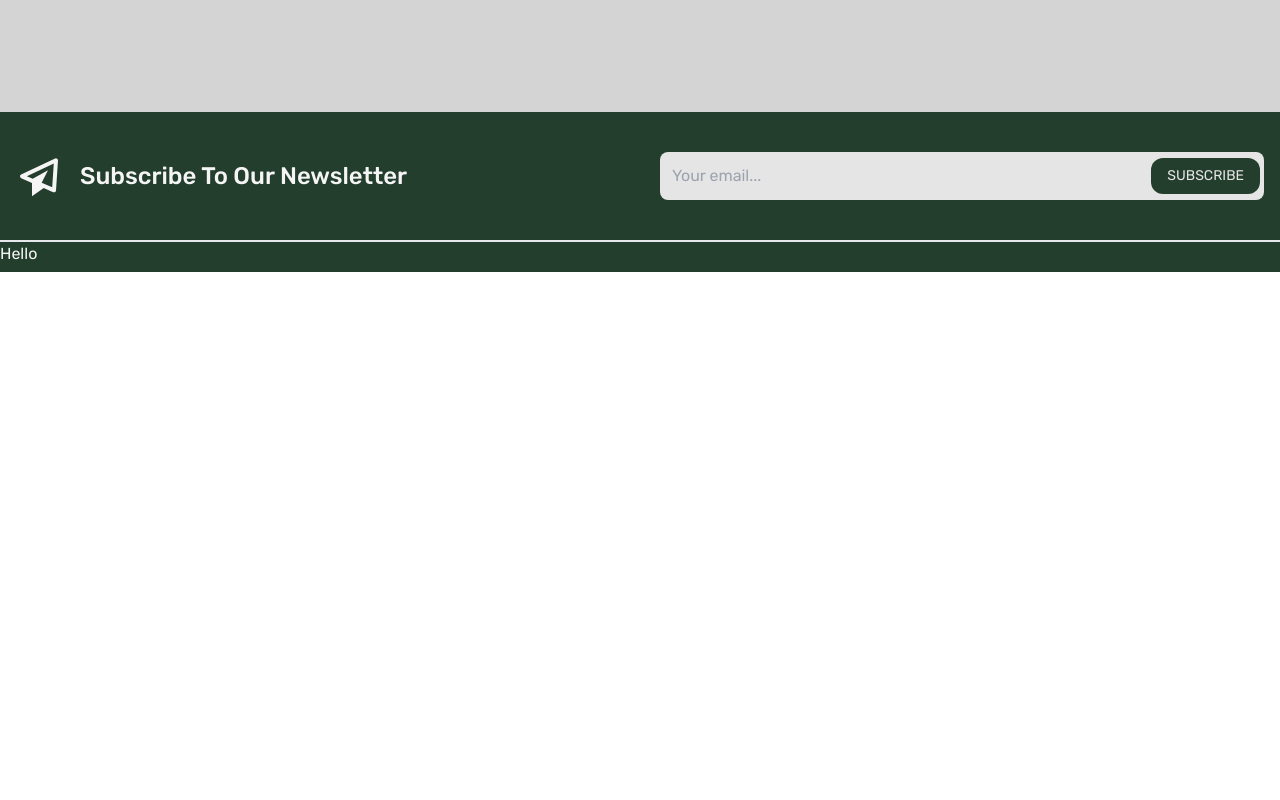
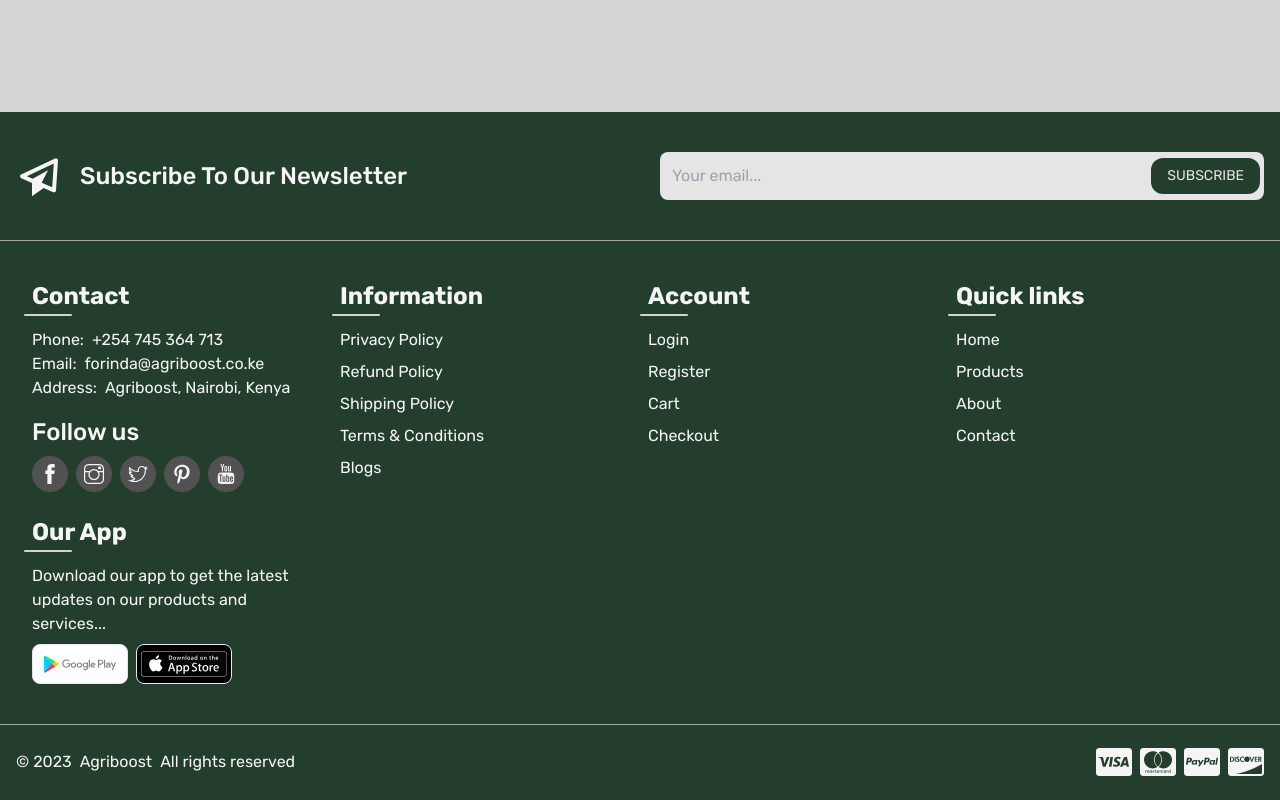
Before and after one commit to forinda/agriboost.co.ke, a React (Vite) app: page /shop in a window 1280 px wide. Shown: the part 552-1352 px from the top of the page. Before the commit the page ends 824 px from the top, so only its background shows below. Built offline with nearby package versions, Linux system fonts and the light colour scheme; no server answers; a web font is replaced by a local one; what tw-elements would draw is missing.

Commit message:
feat: Complete footer layout

```diff
--- /dev/null
+++ b/src/pages/shop/components/FooterColHeader.tsx
@@ -0,0 +1,19 @@
+import React from "react";
+
+type SectionHeaderProps = {
+  title: string;
+};
+
+const FooterColHeader: React.FunctionComponent<SectionHeaderProps> = ({
+  title,
+}) => {
+  return (
+    <div>
+      <h1 className="text-xl mb-4 md:text-2xl font-bold relative before:h-[2px] before:-left-2 before:bg-neutral-300 before:w-12 before:absolute before:rounded before:-bottom-1">
+        {title}
+      </h1>
+    </div>
+  );
+};
+
+export default FooterColHeader;
--- /dev/null
+++ b/src/pages/shop/components/Hr.tsx
@@ -0,0 +1,9 @@
+import React from 'react'
+
+const Hr = () => {
+  return (
+    <hr className="border-none bg-neutral-400 h-[.1px]" />
+  )
+}
+
+export default Hr
--- a/src/pages/shop/components/ShopFooter.tsx
+++ b/src/pages/shop/components/ShopFooter.tsx
@@ -1,7 +1,17 @@
+import moment from "moment";
 import React from "react";
 import { BiPaperPlane } from "react-icons/bi";
-import { Form } from "react-router-dom";
-import Input from "../../../shared/components/Input";
+import {
+  FaCcDiscover,
+  FaCcMastercard,
+  FaCcPaypal,
+  FaCcVisa,
+
+} from "react-icons/fa";
+import { Form, Link } from "react-router-dom";
+import { footerPolicies, footerSocials } from "../data/footerdata";
+import FooterColHeader from "./FooterColHeader";
+import Hr from "./Hr";
 
 const ShopFooter = () => {
   return (
@@ -26,11 +36,124 @@ const ShopFooter = () => {
           </button>
         </Form>
       </div>
-      <hr />
+      <Hr />
       {/* Section 2 */}
-      <hr />
+      <div className="container mx-auto py-10 px-4 grid grid-cols-1 gap-4 md:px-8 sm:grid-cols-2 md:grid-cols-[repeat(auto-fit,minmax(250px,1fr))] justify-center">
+        {/* Contact  */}
+        <div className="">
+          <FooterColHeader title="Contact" />
+          <div className="flex items-center gap-2">
+            <span>Phone:</span>
+            <span>+254 745 364 713</span>
+          </div>
+          <div className="flex items-center gap-2">
+            <span>Email:</span>
+            <span>
+              <a href="mailto:forinda@agriboost.co.ke">
+                forinda@agriboost.co.ke
+              </a>
+            </span>
+          </div>
+          <div className="flex items-center gap-2">
+            <span>Address:</span>
+            <span>Agriboost, Nairobi, Kenya</span>
+          </div>
+          <div className="mt-4">
+            <h3 className="text-2xl font-medium">Follow us</h3>
+            <div className="flex items-center gap-2 py-2">
+              {footerSocials.map(({ Icon, name, link }) => (
+                <a
+                  href={link ?? "#"}
+                  key={name}
+                  className="bg-neutral-600 p-2 rounded-full"
+                >
+                  <Icon className="text-xl" />
+                </a>
+              ))}
+            </div>
+          </div>
+        </div>
+        {/* Information */}
+        <div>
+          <FooterColHeader title="Information" />
+          <div className="flex flex-col gap-2">
+            {footerPolicies.map(({ name, link }) => (
+              <Link to={link ?? "#"} key={name}>
+                {name}
+              </Link>
+            ))}
+          </div>
+        </div>
+        {/* Account  */}
+        <div>
+          <FooterColHeader title="Account" />
+          <div className="flex flex-col gap-2">
+            <Link to="/shop/login">Login</Link>
+            <Link to="/shop/register">Register</Link>
+            <Link to="/shop/cart">Cart</Link>
+            <Link to="/shop/profile">Checkout</Link>
+          </div>
+        </div>
+
+        {/* Quick links  */}
+        <div>
+          <FooterColHeader title="Quick links" />
+          <div className="flex flex-col gap-2">
+            <Link to="/shop">Home</Link>
+            <Link to="/shop/products">Products</Link>
+            <Link to="/shop/about">About</Link>
+            <Link to="/shop/contact">Contact</Link>
+          </div>
+        </div>
+        {/* App  */}
+        <div>
+          <FooterColHeader title="Our App" />
+          <div className="flex flex-col gap-2">
+            <p>
+              Download our app to get the latest updates on our products and
+              services...
+            </p>
+            {/* Playstore and appstore */}
+            <div className="flex items-center gap-2">
+              <a href="#">
+                <img
+                  src="/playstore.svg"
+                  alt="playstore"
+                  className="w-24 border h-10 object-cover bg-white rounded-lg"
+                />
+              </a>
+              <a href="#">
+                <img
+                  src="/appstore.svg"
+                  alt="appstore"
+                  className="w-24 border h-10 object-cover bg-black px-1 rounded-lg"
+                />
+              </a>
+            </div>
+          </div>
+        </div>
+      </div>
+      <Hr />
       {/* Section 3 */}
-      <div className="">Hello</div>
+      <div className="max-w-[1440px] mx-auto flex flex-col md:flex-row items-center px-4 py-5 justify-between">
+        {/* Copyright */}
+        <div className="flex items-center space-x-2">
+          <span>© {moment().year()}</span>
+          <span>Agriboost</span>
+          <span>All rights reserved</span>
+        </div>
+        {/* Payment */}
+        <div className="flex items-center gap-2 text-4xl">
+          {/* visa svg */}
+          <FaCcVisa />
+          {/* mastercard svg */}
+          <FaCcMastercard />
+          {/* paypal svg */}
+          <FaCcPaypal />
+          {/* discover svg */}
+          <FaCcDiscover />
+        </div>
+      </div>
     </div>
   );
 };
--- /dev/null
+++ b/src/pages/shop/data/footerdata.tsx
@@ -0,0 +1,68 @@
+import {
+  TfiFacebook,
+  TfiInstagram,
+  TfiTwitter,
+  TfiPinterest,
+  TfiYoutube,
+} from "react-icons/tfi";
+
+type Social = {
+  name: string;
+  Icon: typeof TfiFacebook;
+  link?: string;
+};
+type Poilicy = {
+  name: string;
+  link?: string;
+};
+
+export const footerSocials: Array<Social> = [
+  {
+    name: "facebook",
+    Icon: TfiFacebook,
+    link: "https://www.facebook.com/agriboost.co.ke",
+  },
+  {
+    name: "instagram",
+    Icon: TfiInstagram,
+    link: "https://www.instagram.com/agriboost.co.ke",
+  },
+  {
+    name: "twitter",
+    Icon: TfiTwitter,
+    link: "https://www.twitter.com/agriboost.co.ke",
+  },
+  {
+    name: "pinterest",
+    Icon: TfiPinterest,
+    link: "https://www.pinterest.com/agriboost.co.ke",
+  },
+  {
+    name: "youtube",
+    Icon: TfiYoutube,
+    link: "https://www.youtube.com/agriboost.co.ke",
+  },
+];
+
+export const footerPolicies: Array<Poilicy> = [
+  {
+    name: "Privacy Policy",
+    link: "/privacy-policy",
+  },
+  {
+    name: "Refund Policy",
+    link: "/refund-policy",
+  },
+  {
+    name: "Shipping Policy",
+    link: "/shipping-policy",
+  },
+  {
+    name: "Terms & Conditions",
+    link: "/terms-and-conditions",
+  },
+  {
+    name: "Blogs",
+    link: "/blogs",
+  },
+];
--- a/src/pages/shop/layouts/ShopLayout.tsx
+++ b/src/pages/shop/layouts/ShopLayout.tsx
@@ -11,7 +11,7 @@ const ShopLayout: React.FunctionComponent<ShopLayoutProps> = ({ children }) => {
     <div className="flex flex-col font-rubik">
       <ShopHeader />
       <div className="w-full bg-neutral-300">
-        <div className=" max-auto w-full max-w-7xl min-h-[80vh]">{children}</div>
+        <div className="mx-auto w-full max-w-7xl min-h-[80vh]">{children}</div>
       </div>
       <ShopFooter />
     </div>
```
Also changed, not shown: public/appstore.svg (added), public/playstore.svg (added).
